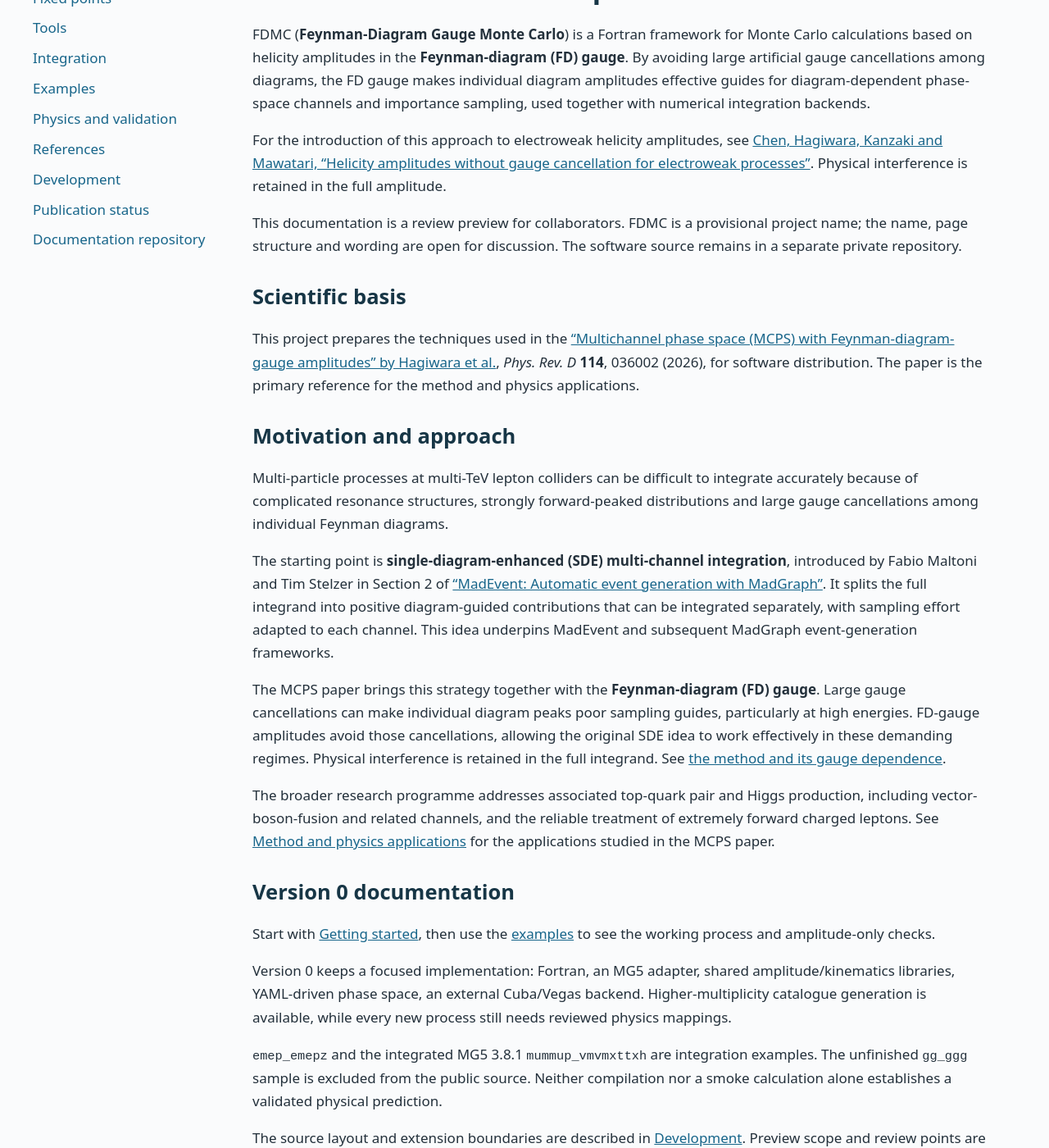
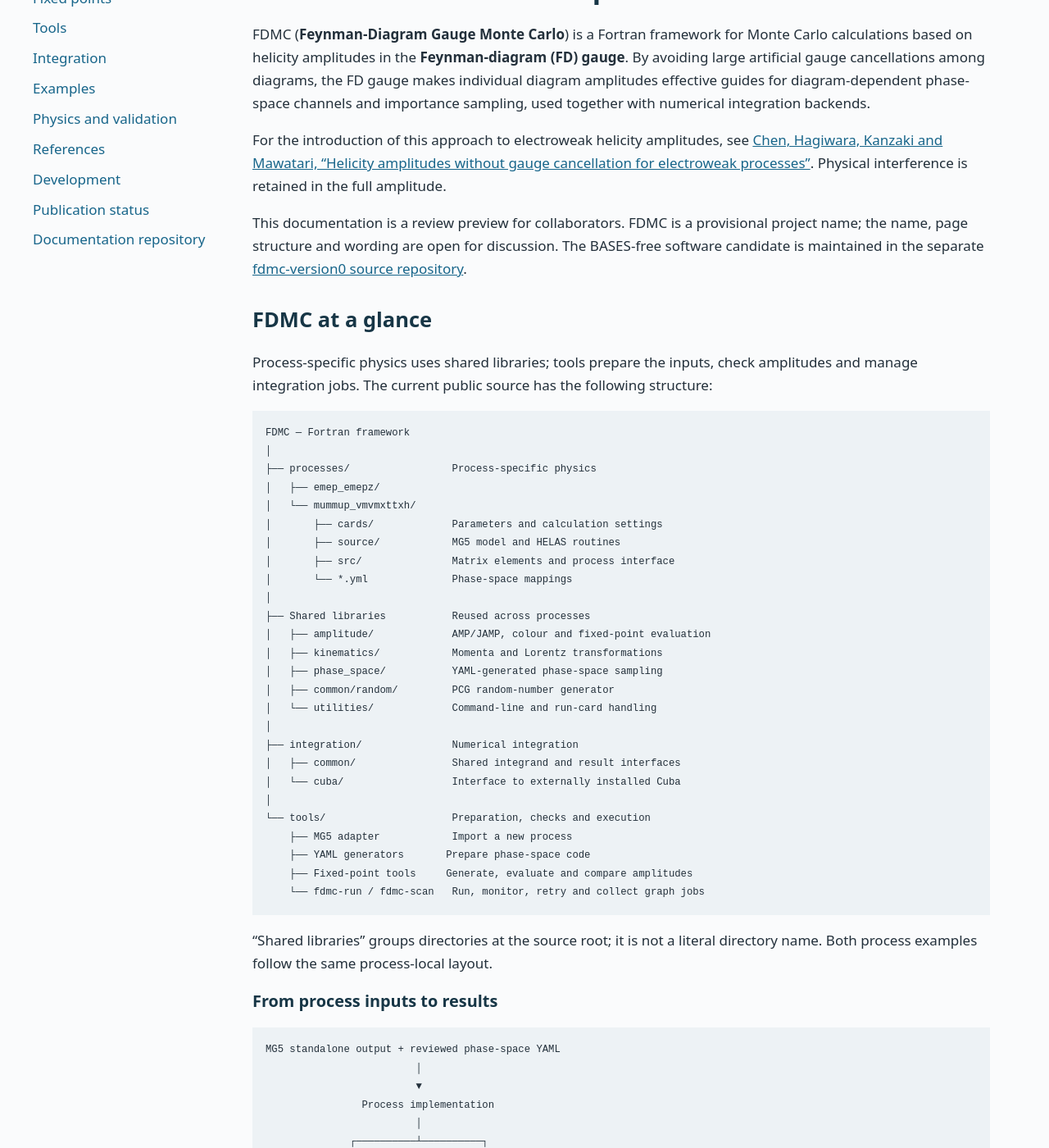
Before and after one commit to jkanzaki105/fdmc-docs-preview, a Jekyll site: the page built from docs/index.md, in a window 1280 px wide and 1400 px high, scrolled down 270 px. Shown: the whole window at 82% size. Built offline with Jekyll 4.4.1, drawn with Linux system fonts in a browser that asks for light colours; some of the changed text lies outside the part shown.

Commit message:
Show FDMC architecture and calculation workflow on overview

````diff
--- a/docs/index.md
+++ b/docs/index.md
@@ -19,7 +19,70 @@ Physical interference is retained in the full amplitude.
 
 This documentation is a review preview for collaborators. FDMC is a provisional
 project name; the name, page structure and wording are open for discussion.
-The software source remains in a separate private repository.
+The BASES-free software candidate is maintained in the separate
+[fdmc-version0 source repository](https://github.com/jkanzaki105/fdmc-version0).
+
+## FDMC at a glance
+
+Process-specific physics uses shared libraries; tools prepare the inputs,
+check amplitudes and manage integration jobs. The current public source has
+the following structure:
+
+```text
+FDMC — Fortran framework
+│
+├── processes/                 Process-specific physics
+│   ├── emep_emepz/
+│   └── mummup_vmvmxttxh/
+│       ├── cards/             Parameters and calculation settings
+│       ├── source/            MG5 model and HELAS routines
+│       ├── src/               Matrix elements and process interface
+│       └── *.yml              Phase-space mappings
+│
+├── Shared libraries           Reused across processes
+│   ├── amplitude/             AMP/JAMP, colour and fixed-point evaluation
+│   ├── kinematics/            Momenta and Lorentz transformations
+│   ├── phase_space/           YAML-generated phase-space sampling
+│   ├── common/random/         PCG random-number generator
+│   └── utilities/             Command-line and run-card handling
+│
+├── integration/               Numerical integration
+│   ├── common/                Shared integrand and result interfaces
+│   └── cuba/                  Interface to externally installed Cuba
+│
+└── tools/                     Preparation, checks and execution
+    ├── MG5 adapter            Import a new process
+    ├── YAML generators       Prepare phase-space code
+    ├── Fixed-point tools     Generate, evaluate and compare amplitudes
+    └── fdmc-run / fdmc-scan   Run, monitor, retry and collect graph jobs
+```
+
+“Shared libraries” groups directories at the source root; it is not a literal
+directory name. Both process examples follow the same process-local layout.
+
+### From process inputs to results
+
+```text
+MG5 standalone output + reviewed phase-space YAML
+                         │
+                         ▼
+                Process implementation
+                         │
+              ┌──────────┴──────────┐
+              ▼                     ▼
+      Fixed-point checks      Numerical integration
+      FDMC ↔ independent MG5  fdmc-run / fdmc-scan
+              │                     │
+              ▼                     ▼
+      Amplitude comparisons   Cross sections and errors
+```
+
+[Fixed-point checks](fixed-points.html) run without an integration backend.
+[Integration and job management](integration.html) use the process amplitudes
+and reviewed mappings to run graph tasks, monitor progress, retry failures and
+collect complete results. The branches can be executed independently;
+amplitude agreement alone does not establish integration convergence.
+The [tools catalogue](tools.html) lists the available commands and their uses.
 
 ## Scientific basis
 
````
